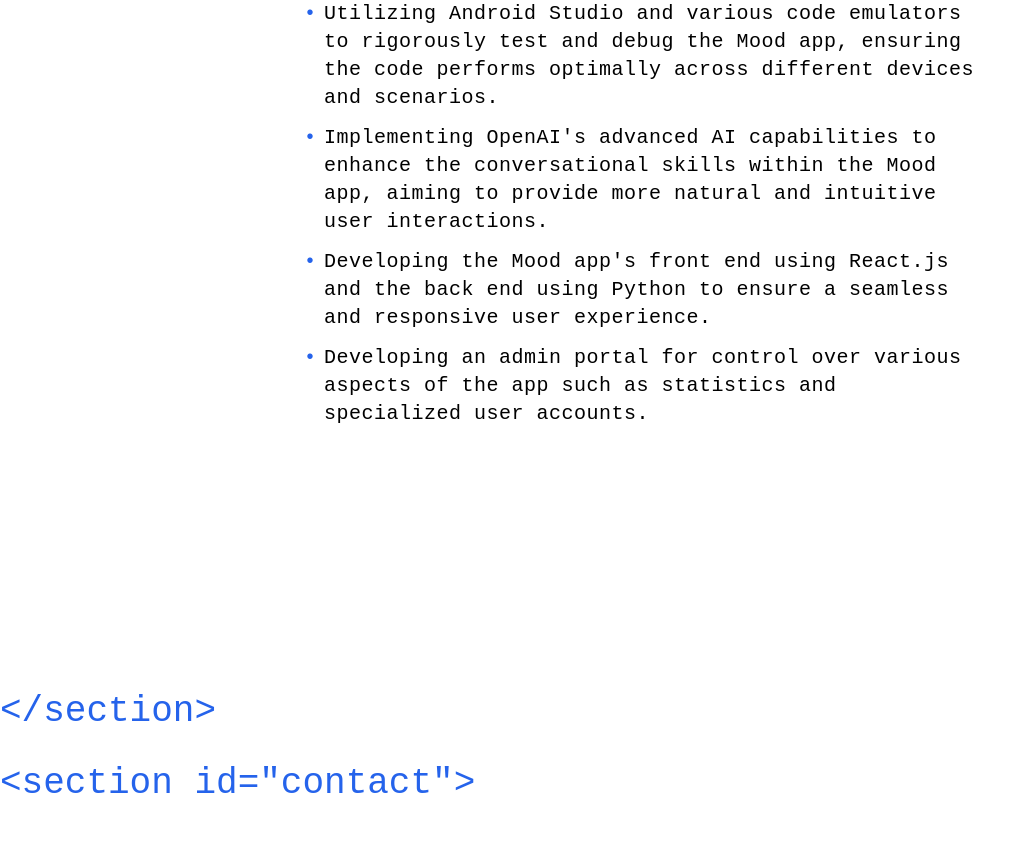
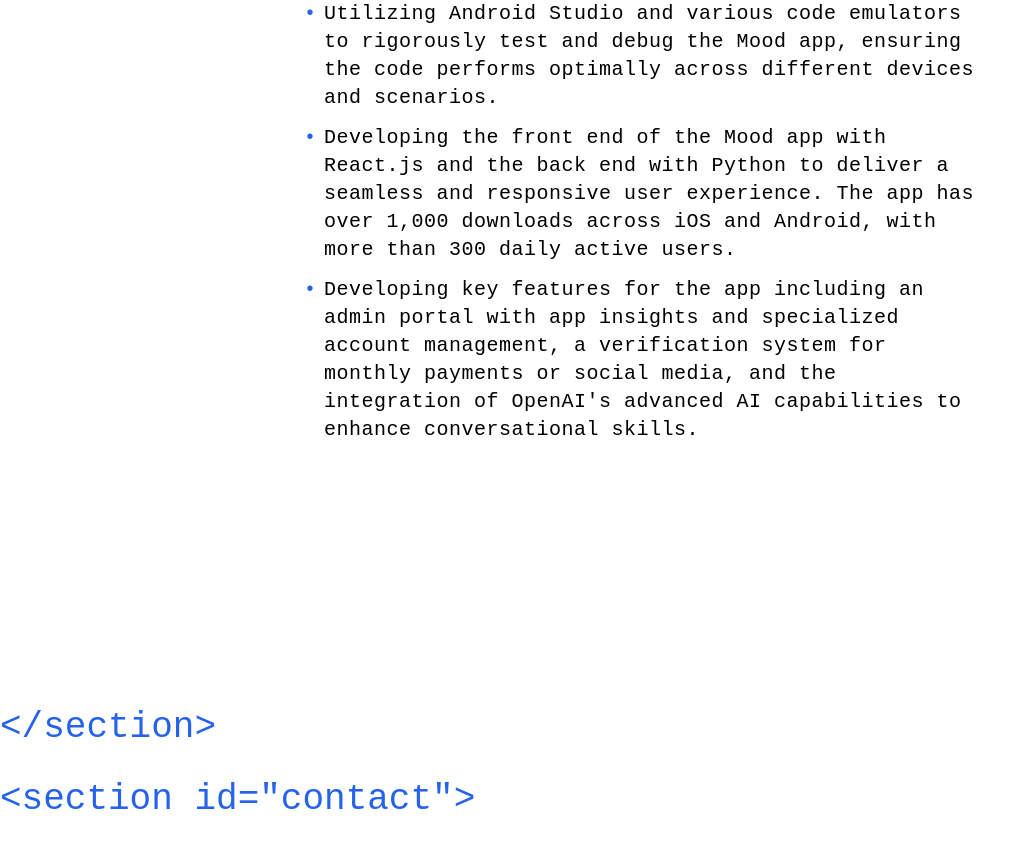
Before and after one commit to John-Naquin/Portfolio, a React (Create React App) app: page / in a window 1280 px wide. Shown: the part 6660-7508 px from the top of the page, without its empty margins (0-1033 px from the left). Built offline with nearby package versions, Linux system fonts and the light colour scheme.

Commit message:
Changed resume links and mood descr

```diff
--- a/src/components/Footer.js
+++ b/src/components/Footer.js
@@ -37,7 +37,7 @@ const Footer = () => {
 
                 <button
                     className="w-12 h-12 md:w-14 md:h-14 bg-transparent rounded-full border-2 border-blue-600 hover:bg-blue-600 hover:border-blue-800 shadow-lg transform hover:scale-105 transition-all duration-300 ease-in-out"
-                    onClick={() => handleButtonClick('https://1drv.ms/b/s!Ar5F0wL10bwk0XKlUIXgdmnTqLqF?e=lP5V2Q')}
+                    onClick={() => handleButtonClick('https://1drv.ms/b/s!Ar5F0wL10bwk0XR1KAApsyM0FLnN?e=yr751o')}
                 >
                     <img src={resumeIcon} alt="Resume" className="w-6 h-6 mx-auto" />
                 </button>
--- a/src/components/Hero.js
+++ b/src/components/Hero.js
@@ -53,7 +53,7 @@ const Hero = () => {
 
         <button
           className="w-14 h-14 bg-transparent rounded-full border-2 border-blue-600 hover:bg-blue-600 hover:border-blue-800 shadow-lg transform hover:scale-105 transition-all duration-300 ease-in-out"
-          onClick={() => handleButtonClick('https://1drv.ms/b/s!Ar5F0wL10bwk0XKlUIXgdmnTqLqF?e=lP5V2Q')}
+          onClick={() => handleButtonClick('https://1drv.ms/b/s!Ar5F0wL10bwk0XR1KAApsyM0FLnN?e=yr751o')}
         >
           <img src={resumeIcon} alt="Resume" className="w-8 h-8 mx-auto" />
         </button>
--- a/src/components/Work.js
+++ b/src/components/Work.js
@@ -52,9 +52,8 @@ const Work = () => {
                 <h5 className="text-lg font-semibold tracking-wide mt-2 text-black text-center">Software Developer | Remote | October 2023 - Present</h5>
                 <ul className="text-lg md:text-xl tracking-wide mt-4 mx-auto max-w-2xl pl-0">
                     <li className="my-3 pl-5 relative list-none before:content-['•'] before:absolute before:left-0 before:text-blue-600">Utilizing Android Studio and various code emulators to rigorously test and debug the Mood app, ensuring the code performs optimally across different devices and scenarios.</li>
-                    <li className="my-3 pl-5 relative list-none before:content-['•'] before:absolute before:left-0 before:text-blue-600">Implementing OpenAI's advanced AI capabilities to enhance the conversational skills within the Mood app, aiming to provide more natural and intuitive user interactions.</li>
-                    <li className="my-3 pl-5 relative list-none before:content-['•'] before:absolute before:left-0 before:text-blue-600">Developing the Mood app's front end using React.js and the back end using Python to ensure a seamless and responsive user experience.</li>
-                    <li className="my-3 pl-5 relative list-none before:content-['•'] before:absolute before:left-0 before:text-blue-600">Developing an admin portal for control over various aspects of the app such as statistics and specialized user accounts.</li>
+                    <li className="my-3 pl-5 relative list-none before:content-['•'] before:absolute before:left-0 before:text-blue-600">Developing the front end of the Mood app with React.js and the back end with Python to deliver a seamless and responsive user experience. The app has over 1,000 downloads across iOS and Android, with more than 300 daily active users.</li>
+                    <li className="my-3 pl-5 relative list-none before:content-['•'] before:absolute before:left-0 before:text-blue-600">Developing key features for the app including an admin portal with app insights and specialized account management, a verification system for monthly payments or social media, and the integration of OpenAI's advanced AI capabilities to enhance conversational skills.</li>
                 </ul>
             </div>
 
```
